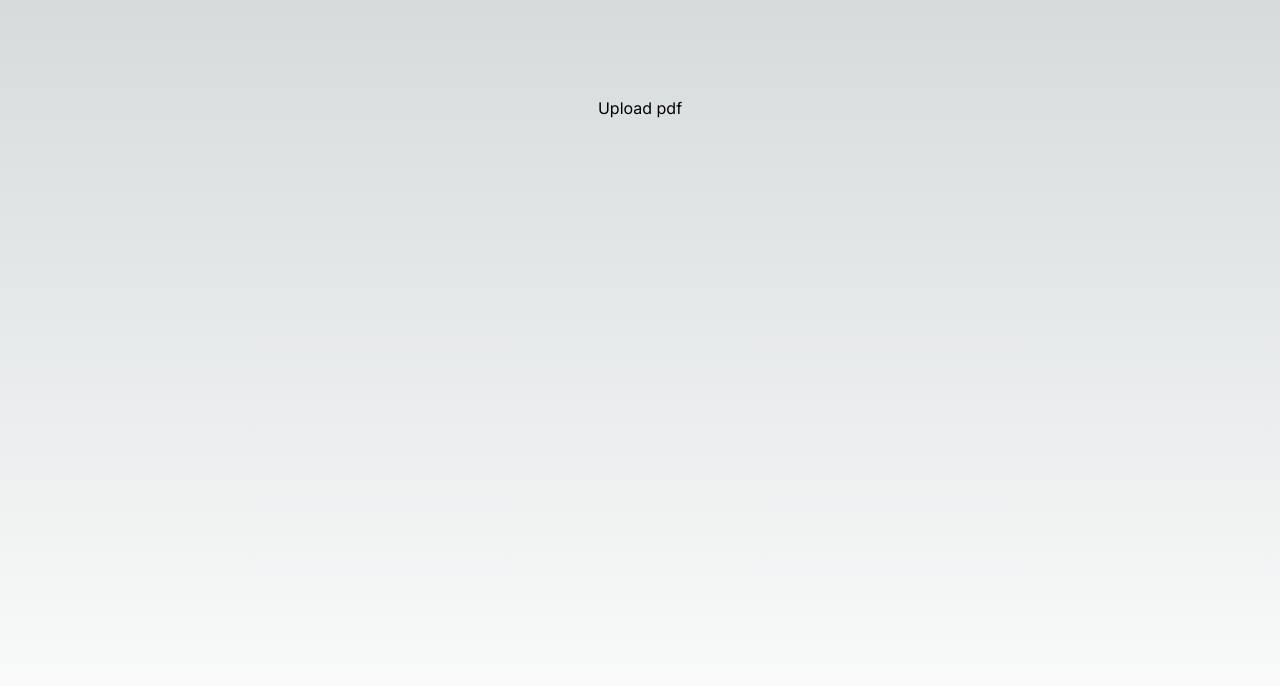
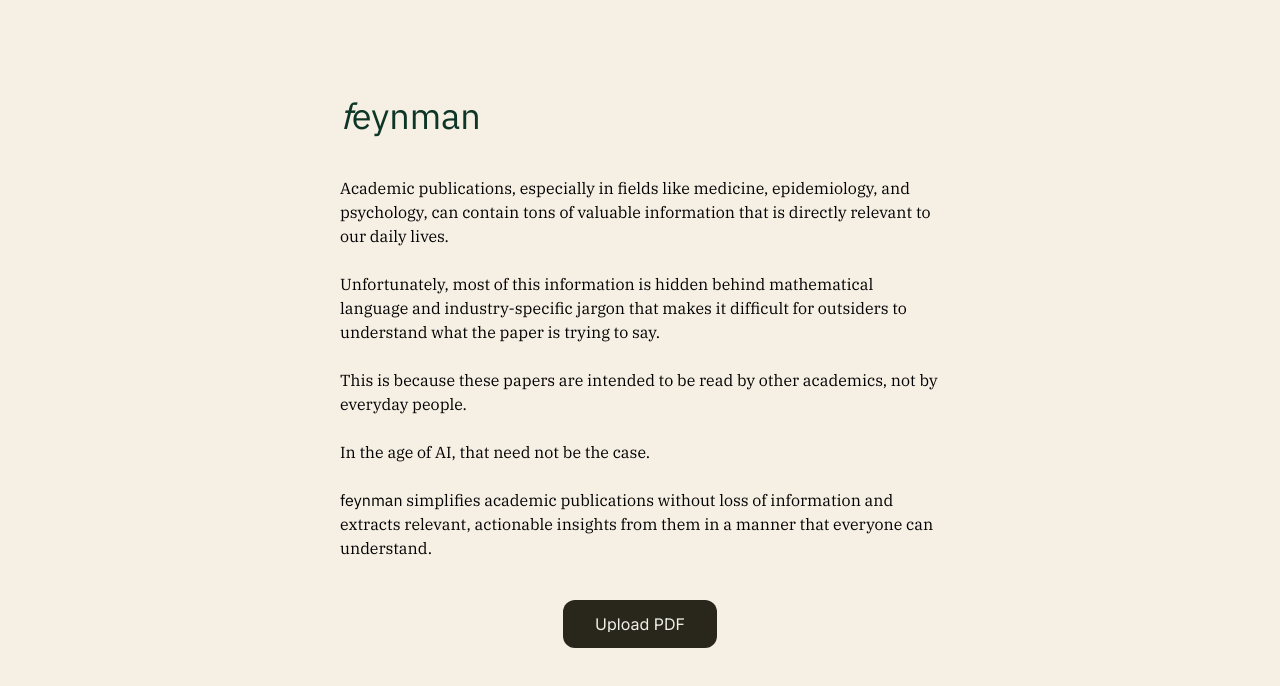
Before and after one commit to Szplugz/feynman, a Next.js app: page / in a window 1280 px wide. Shown: the top 686 px of the page. Built offline with nearby package versions, Linux system fonts and the light colour scheme.

Commit message:
add styles

```diff
--- /dev/null
+++ b/app/_components/Header.jsx
@@ -0,0 +1,14 @@
+import React from "react";
+import { ibm_plex_sans } from "../fonts";
+
+const Header = () => {
+  return (
+    <div className="w-full flex flex-row justify-between">
+      <h1 className={`${ibm_plex_sans.className} text-chlorophyll text-4xl`}>
+        <em>f</em>eynman
+      </h1>
+    </div>
+  );
+};
+
+export default Header;
--- /dev/null
+++ b/app/_components/UploadButton.jsx
@@ -0,0 +1,33 @@
+import React from "react";
+
+const UploadButton = ({ handleUpload }) => {
+  return (
+    <div className="">
+      <input
+        className="hidden"
+        type="file"
+        id="file-upload"
+        onChange={handleUpload}
+      ></input>
+      <button
+        className="link flex upload-button bg-olive py-4 px-8 rounded-xl text-ivory hover:bg-stone"
+        onClick={() => {
+          document.getElementById("file-upload").click();
+        }}
+      >
+        <span className="mask h-4 relative p-0 overflow-hidden">
+          <div className="link-container [transition:transform_0.4s_ease]">
+            <span className="link-title1 leading-4 origin-[right_center] block [transition:transform_0.2s_ease]">
+              Upload PDF
+            </span>
+            <span className="link-title2 leading-4 block [transition:transform_0.2s_ease] rotate-[20deg] origin-[left_center]">
+              Upload PDF
+            </span>
+          </div>
+        </span>
+      </button>
+    </div>
+  );
+};
+
+export default UploadButton;
--- a/app/_views/BeforeUpload.jsx
+++ b/app/_views/BeforeUpload.jsx
@@ -1,22 +1,29 @@
 import React from "react";
+import { ibm_plex_sans, ibm_plex_serif } from "../fonts";
 
 const BeforeUpload = ({ uploadFile }) => {
   return (
-    <div>
-      <input
-        className="hidden"
-        type="file"
-        id="file-upload"
-        onChange={uploadFile}
-      ></input>
-      <button
-        className="upload-button"
-        onClick={() => {
-          document.getElementById("file-upload").click();
-        }}
-      >
-        Upload pdf
-      </button>
+    <div className={`${ibm_plex_serif.className} w-full flex flex-col gap-6`}>
+      <p>
+        Academic publications, especially in fields like medicine, epidemiology,
+        and psychology, can contain tons of valuable information that is
+        directly relevant to our daily lives.{" "}
+      </p>
+      <p>
+        Unfortunately, most of this information is hidden behind mathematical
+        language and industry-specific jargon that makes it difficult for
+        outsiders to understand what the paper is trying to say.
+      </p>
+      <p>
+        This is because these papers are intended to be read by other academics,
+        not by everyday people.
+      </p>
+      <p>In the age of AI, that need not be the case.</p>
+      <p>
+        <span className={`${ibm_plex_sans.className}`}>feynman</span> simplifies
+        academic publications without loss of information and extracts relevant,
+        actionable insights from them in a manner that everyone can understand.
+      </p>
     </div>
   );
 };
--- /dev/null
+++ b/app/fonts.js
@@ -0,0 +1,15 @@
+import { IBM_Plex_Sans, IBM_Plex_Serif } from "next/font/google";
+
+export const ibm_plex_sans = IBM_Plex_Sans({
+  subsets: ["latin"],
+  variable: "--font-ibm-sans",
+  weight: ["200", "300", "400", "500", "600", "700"],
+  display: "swap",
+});
+
+export const ibm_plex_serif = IBM_Plex_Serif({
+  subsets: ["latin"],
+  variable: "--font-ibm-serif",
+  weight: ["200", "300", "400", "500", "600", "700"],
+  display: "swap",
+});
--- a/app/globals.css
+++ b/app/globals.css
@@ -2,32 +2,15 @@
 @tailwind components;
 @tailwind utilities;
 
-:root {
-  --foreground-rgb: 0, 0, 0;
-  --background-start-rgb: 214, 219, 220;
-  --background-end-rgb: 255, 255, 255;
+.link:hover .link-container {
+  transform: translateY(-16px);
 }
 
-@media (prefers-color-scheme: dark) {
-  :root {
-    --foreground-rgb: 255, 255, 255;
-    --background-start-rgb: 0, 0, 0;
-    --background-end-rgb: 0, 0, 0;
-  }
+/* Rotate texts a little bit */
+.link:hover .link-title1 {
+  transform: rotate(20deg);
 }
 
-body {
-  color: rgb(var(--foreground-rgb));
-  background: linear-gradient(
-      to bottom,
-      transparent,
-      rgb(var(--background-end-rgb))
-    )
-    rgb(var(--background-start-rgb));
+.link:hover .link-title2 {
+  transform: rotate(0);
 }
-
-@layer utilities {
-  .text-balance {
-    text-wrap: balance;
-  }
-}
--- a/app/page.js
+++ b/app/page.js
@@ -2,6 +2,8 @@
 
 import Image from "next/image";
 import { useState, useEffect, Suspense } from "react";
+import Header from "./_components/Header";
+import UploadButton from "./_components/UploadButton";
 import AfterUpload from "./_views/AfterUpload";
 import BeforeUpload from "./_views/BeforeUpload";
 
@@ -83,7 +85,9 @@ export default function Home() {
   }, [file]);
 
   return (
-    <main className="flex min-h-screen flex-col items-center justify-between p-24">
+    <main className="bg-eggshell flex flex-col min-h-screen items-center justify-between py-24">
+      <div className="md:max-w-[600px] flex flex-col gap-10">
+        <Header></Header>
         {hasFileUploaded ? (
           <>
             <AfterUpload></AfterUpload>
@@ -100,6 +104,10 @@ export default function Home() {
         ) : (
           <BeforeUpload uploadFile={uploadFile}></BeforeUpload>
         )}
+        <div className="flex justify-center">
+          <UploadButton handleUpload={uploadFile}></UploadButton>
+        </div>
+      </div>
     </main>
   );
 }
--- a/tailwind.config.js
+++ b/tailwind.config.js
@@ -12,6 +12,15 @@ module.exports = {
         "gradient-conic":
           "conic-gradient(from 180deg at 50% 50%, var(--tw-gradient-stops))",
       },
+      colors: {
+        eggshell: "#F6EFE4",
+        crimson: "#803B3B",
+        chlorophyll: "#0D3626",
+        bronze: "#A69986",
+        olive: "#29261B",
+        ivory: "#F0F0EB",
+        stone: "#666663",
+      },
     },
   },
   plugins: [],
```
Lines whose indentation alone changed are shown as unchanged.
